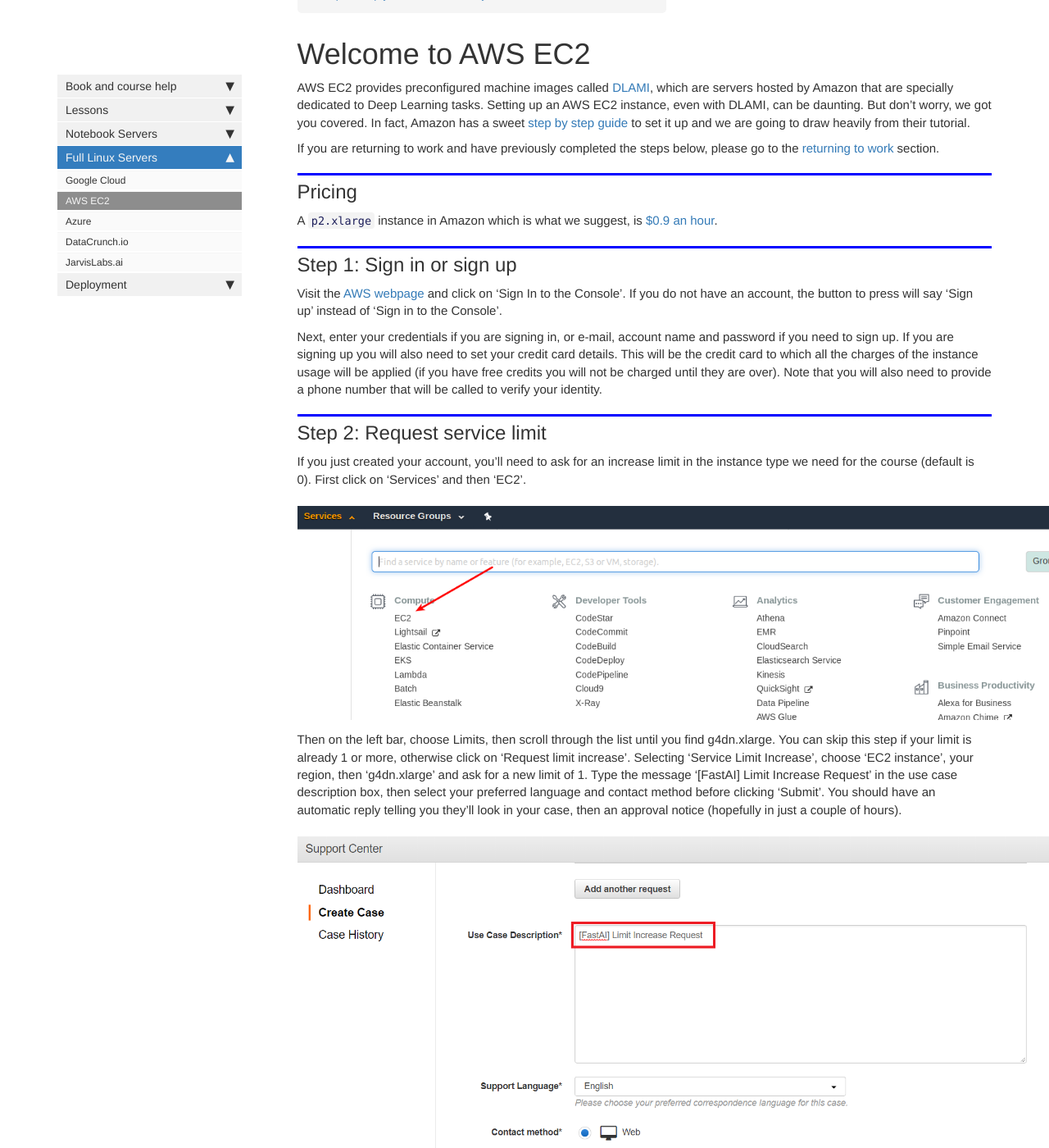
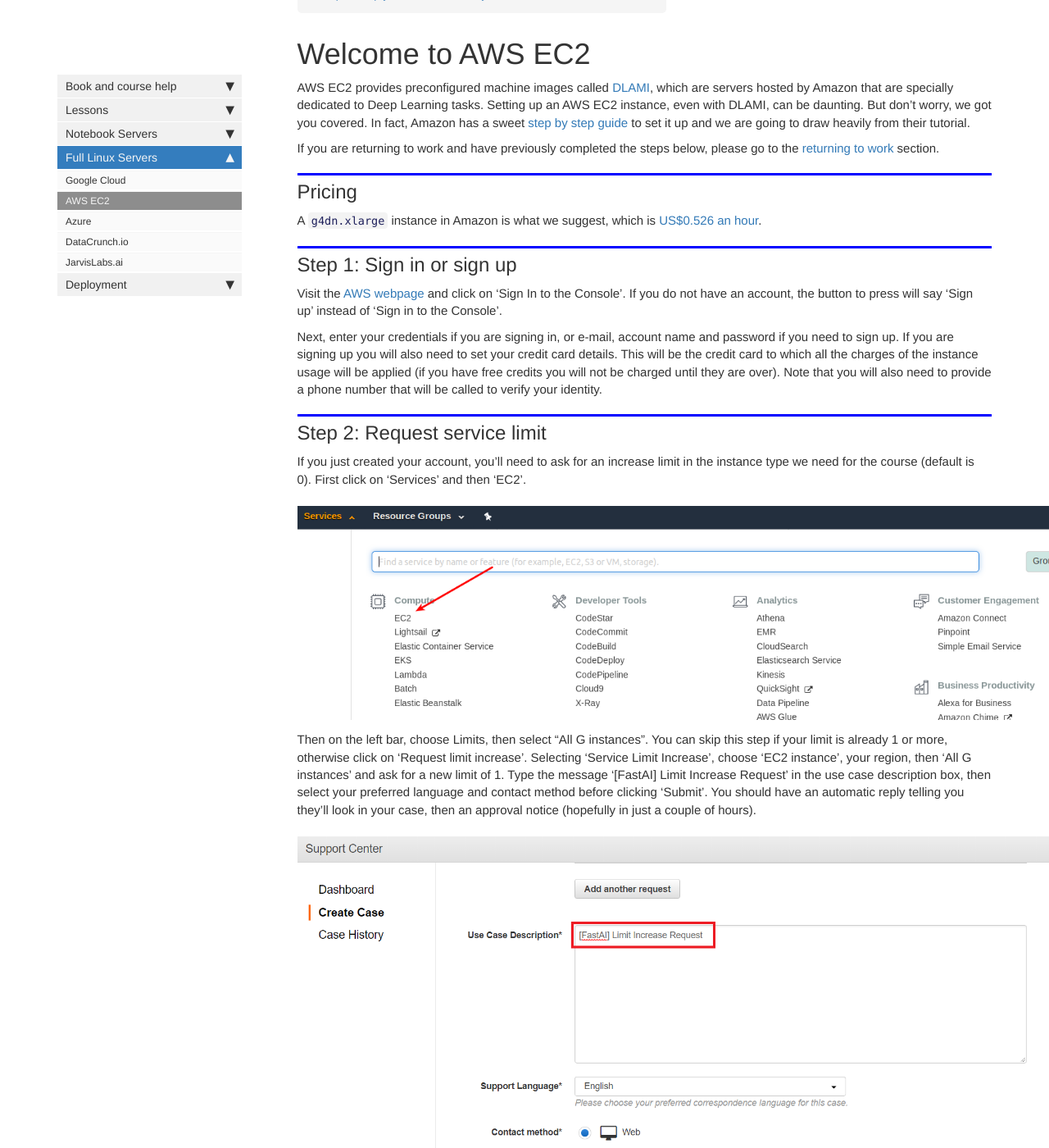
Before and after one commit to fastai/course20, a Jekyll site: the page built from docs/start_aws.md, in a window 1280 px wide and 1400 px high, scrolled down 380 px. Shown: the whole window at 82% size. Built offline with Jekyll 4.4.1, drawn with Linux system fonts in a browser that asks for light colours; nearby versions of some CDN libraries; comment, search, counter and statistics services are not loaded.

Commit message:
Update start_aws.md

```diff
--- a/docs/start_aws.md
+++ b/docs/start_aws.md
@@ -13,7 +13,8 @@
 If you are returning to work and have previously completed the steps below, please go to the [returning to work](https://course.fast.ai/update_aws.html) section.
 
 ## Pricing
-A `p2.xlarge` instance in Amazon which is what we suggest, is [$0.9 an hour](https://aws.amazon.com/ec2/instance-types/p2/).
+
+A `g4dn.xlarge` instance in Amazon is what we suggest, which is [US$0.526 an hour](https://aws.amazon.com/ec2/instance-types/g4/).
 
 ## Step 1: Sign in or sign up
 
@@ -27,7 +28,7 @@
 
 <img alt="amiubuntu" src="/images/aws/ec2.png" class="screenshot">
 
-Then on the left bar, choose Limits, then scroll through the list until you find g4dn.xlarge. You can skip this step if your limit is already 1 or more, otherwise click on 'Request limit increase'. Selecting 'Service Limit Increase', choose 'EC2 instance', your region, then 'g4dn.xlarge' and ask for a new limit of 1. Type the message '[FastAI] Limit Increase Request' in the use case description box, then select your preferred language and contact method before clicking 'Submit'. You should have an automatic reply telling you they'll look in your case, then an approval notice (hopefully in just a couple of hours).
+Then on the left bar, choose Limits, then select "All G instances". You can skip this step if your limit is already 1 or more, otherwise click on 'Request limit increase'. Selecting 'Service Limit Increase', choose 'EC2 instance', your region, then 'All G instances' and ask for a new limit of 1. Type the message '[FastAI] Limit Increase Request' in the use case description box, then select your preferred language and contact method before clicking 'Submit'. You should have an automatic reply telling you they'll look in your case, then an approval notice (hopefully in just a couple of hours).
 
 <img alt="limit" src="/images/aws/increase_limit2.png" class="screenshot">
 
```
